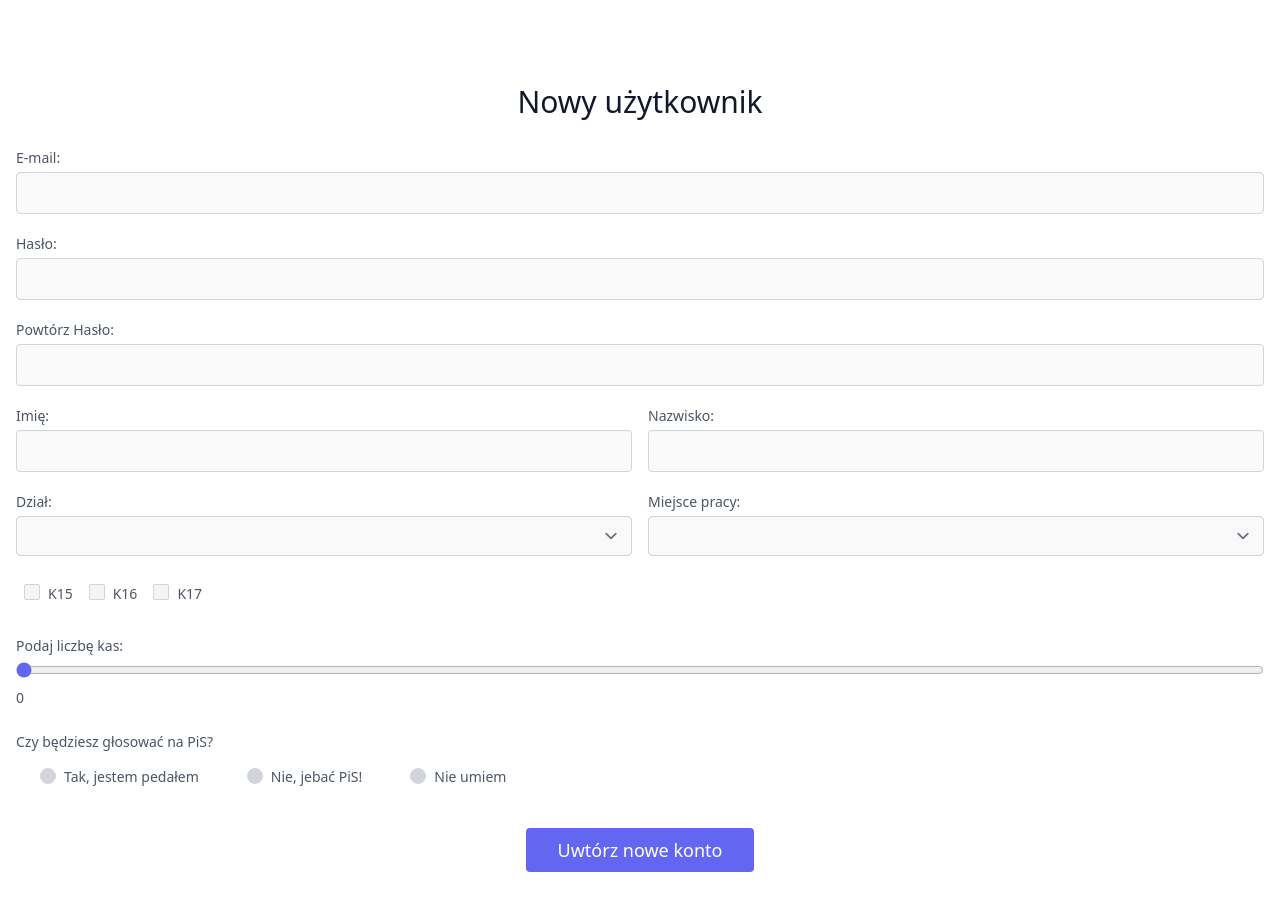
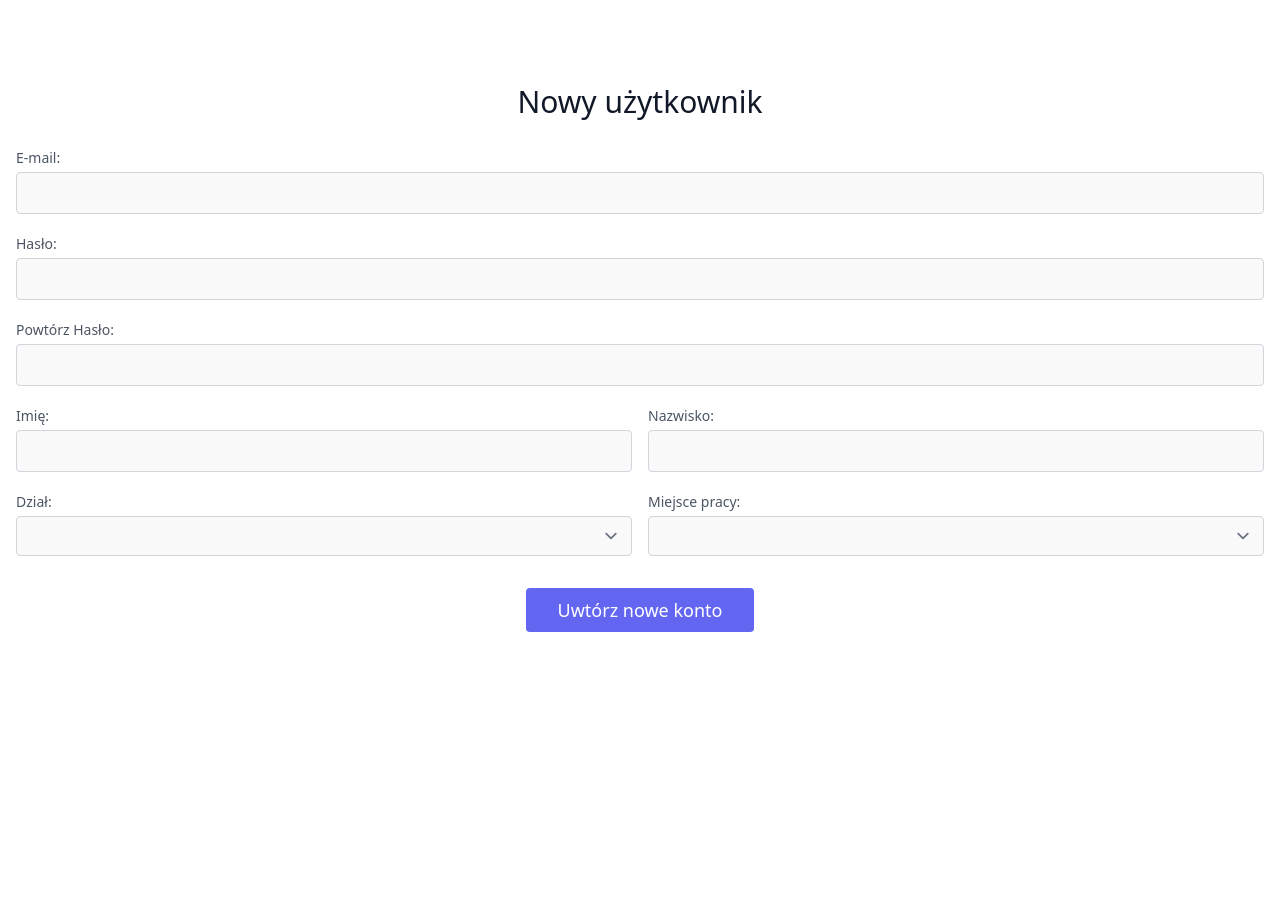
Before and after one commit to MiSypniewski/Punktualnik, a Next.js app: page /users/register in a window 1280 px wide. Shown: the top 910 px of the page. After the commit the page ends 800 px from the top, so only its background shows below. Built offline with nearby package versions, Linux system fonts and the light colour scheme.

Commit message:
fix: coments unsued elements

```diff
--- a/pages/users/register.js
+++ b/pages/users/register.js
@@ -6,21 +6,17 @@ import { fromJSON } from "postcss";
 export default function CreateUser() {
   const userForm = useRef();
   const [error, setError] = useState();
-  const [cashregisterNumbers, setCashRegisterNumbers] = useState(0);
   const [formProcessing, setFormProcessing] = useState(false);
   const router = useRouter();
+  // potrzebne do innego projektu - Raportowacz master
+  // const [cashregisterNumbers, setCashRegisterNumbers] = useState(0);
 
   const handleSubmit = async (e) => {
     e.preventDefault();
-    // console.log(e);
     if (formProcessing) return;
     setError(null);
     setFormProcessing(true);
     const form = new FormData(userForm.current);
-    console.log(`checkboxy: `);
-    console.log(form.getAll("numerKasy"));
-    console.log(`range input:`);
-    console.log(form.getAll("iloscKas"));
     const payload = {
       email: form.get("email"),
       name: form.get("name"),
@@ -28,8 +24,9 @@ export default function CreateUser() {
       password: form.get("password"),
       location: form.get("location"),
       section: form.get("section"),
-      iloscKas: form.get("iloscKas"),
-      numeryKas: form.getAll("numerKasy"),
+      // potrzebne do innego projektu! (raportowacz master)
+      // iloscKas: form.get("iloscKas"),
+      // numeryKas: form.getAll("numerKasy"),
     };
 
     if (payload.password !== form.get("passwordConfirm")) {
@@ -53,10 +50,6 @@ export default function CreateUser() {
       setFormProcessing(false);
       setError(payload.error);
     }
-
-    console.log(payload);
-
-    // setFormProcessing(false);
   };
 
   return (
@@ -165,7 +158,8 @@ export default function CreateUser() {
               </select>
             </div>
           </div>
-          <div className="p-2 w-full">
+          {/* Potrzebne do projektu Raportowacz - master */}
+          {/* <div className="p-2 w-full">
             <fieldset className="flex">
               <div className="p-2">
                 <input
@@ -264,7 +258,7 @@ export default function CreateUser() {
                 </label>
               </div>
             </fieldset>
-          </div>
+          </div> */}
           <div className="p-6 w-full">
             <button
               disabled={formProcessing}
```
